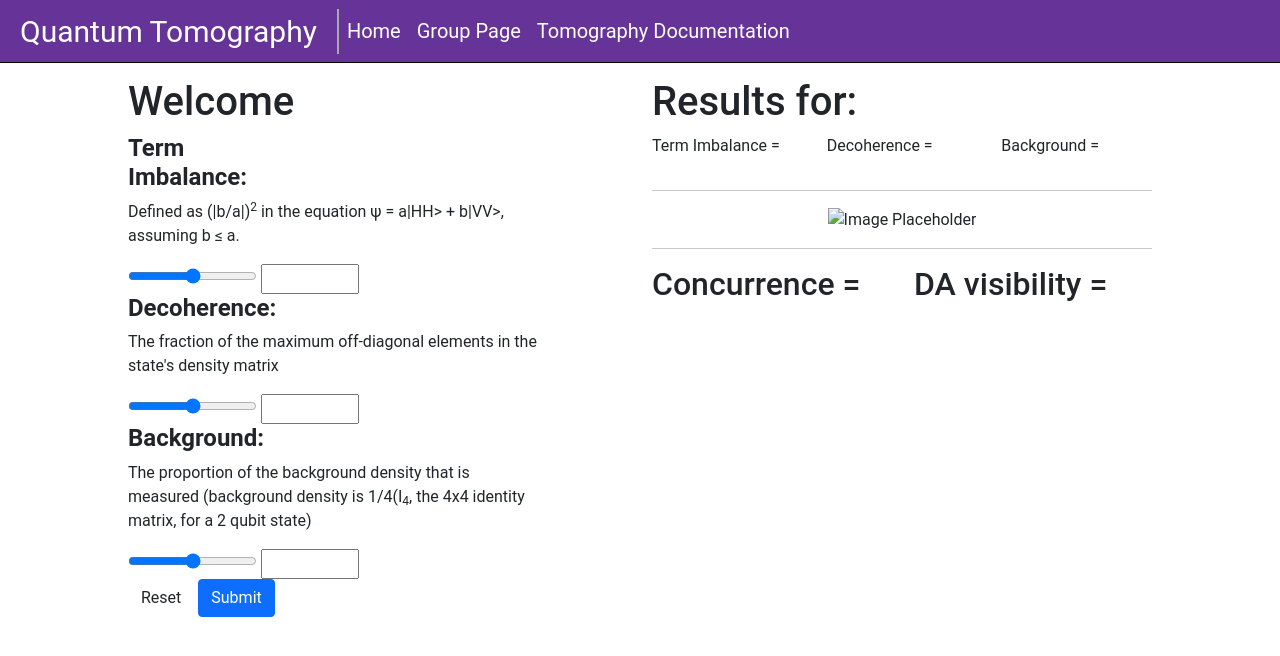
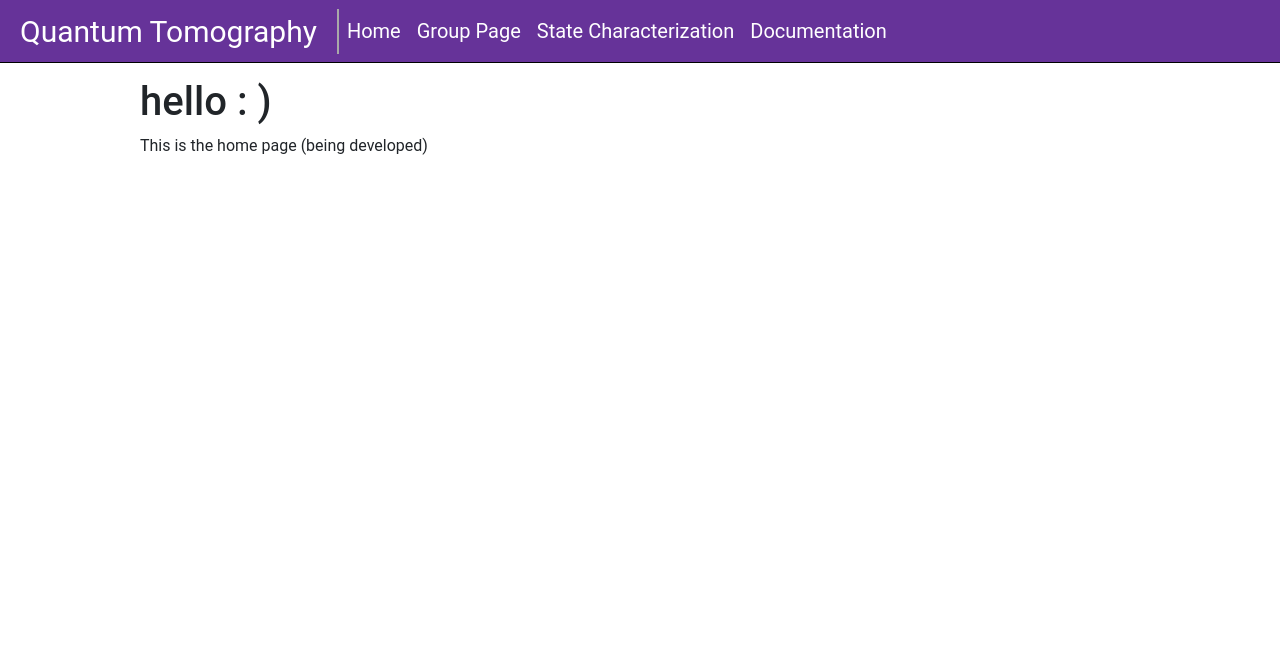
Before and after one commit to KwiatQIM/Flask-App, a Flask app: template src/templates/FrontPage.html in a window 1280 px wide. Shown: the top 656 px of the page. Run offline with Flask 2, Linux system fonts and the light colour scheme; the template is opened without the code that fills it, so the values that code supplies are empty; parts of the project's set-up code (start-up, migrations or seed data) failed here and were passed over; some libraries are stand-ins or nearby versions.

Commit message:
Changed the layout of the website to add a real home page. Added a navbar element for the state characterization app.

```diff
--- a/src/app.py
+++ b/src/app.py
@@ -10,9 +10,14 @@
 
 # NOTE: in this code, epsilon refers to Term Imbalance
 
-# Default home page. This is the page the user first sees when visting the site
+
 @app.route('/')
 def index():
+    return render_template('FrontPage.html')
+
+# Default home page. This is the page the user first sees when visiting the site
+@app.route('/stateCharacterization')
+def state_characterization():
     epsilon = 1
     decoherence = 1
     background = 0
@@ -20,12 +25,12 @@
     daVis = myState.DA_visibility()
     concurrence = myState.concurrence()
     tograph = '/plot/' + str(epsilon) + '/' + str(decoherence) + '/' + str(background)
-    return render_template("FrontPage.html", concRND=str(round(concurrence,4)), daVisRND=str(round(daVis,4)), eps=epsilon, dec=decoherence, bac=background, grph=tograph)
+    return render_template("stateCharacterization.html", concRND=str(round(concurrence,4)), daVisRND=str(round(daVis,4)), eps=epsilon, dec=decoherence, bac=background, grph=tograph)
 
 
 # This is function grabs the values from the sliders on the previous page.
-@app.route("/test", methods=["POST"])
-def test():
+@app.route("/stateCharacterization2", methods=["POST"])
+def state_characterization2():
     epsilon = float(request.form["amountInputEps"])
     decoherence = float(request.form["amountInputDco"])
     background = float(request.form["amountInputBgd"])
@@ -38,7 +43,7 @@
     concurrence = myState.concurrence()
     daVis = myState.DA_visibility()
 
-    return render_template("FrontPage.html", concRND=str(round(concurrence,4)), daVisRND=str(round(daVis,4)), eps=epsilon, dec=decoherence, bac=background, grph=tograph)
+    return render_template("stateCharacterization.html", concRND=str(round(concurrence,4)), daVisRND=str(round(daVis,4)), eps=epsilon, dec=decoherence, bac=background, grph=tograph)
 
 
 # Function that creates a page with only the 9 subplots on it.
--- a/src/templates/FrontPage.html
+++ b/src/templates/FrontPage.html
@@ -4,98 +4,8 @@
 {% endblock %}
 
 {% block body %}
-<div class="row">
-    <div class="col-md-6">
-
-        <h1> Welcome</h1>
-        <!--<form id="upload-form" action="{{ url_for('index') }}" method="POST" enctype="multipart/form-data">-->
-
-        <form method="POST" action="test">
-                <fieldset>
-                <!--Slider 1 -->
-                    <div class="col-md-4">
-                        <h4><strong>Term Imbalance:</strong></h4>
-
-                    </div>
-                    <div class="col-md-10">
-                        <p>Defined as (|b/a|)<sup>2</sup> in the equation &psi; = a|HH> + b|VV>, assuming b &leq; a.</p>
-                    </div>
-                    <div class="col-md-8">
-                        <div class="slidecontainer">
-                                  <input type="range" name="amountRangeEps" min="0" max="1" value="{{eps}}" step=".01" oninput="this.form.amountInputEps.value=this.value" id="epsilonRng" />
-                                  <input type="number" name="amountInputEps" min="0" max="1" value="{{eps}}" step=".01" oninput="this.form.amountRangeEps.value=this.value"id="epsilonInp"/>
-                                  <br>
-                        </div>
-                    </div>
-
-                <!--Slider 2 -->
-                    <div class="col-md-4">
-                        <h4><strong>Decoherence:</strong></h4>
-                    </div>
-                    <div class="col-md-10">
-                        <p>The fraction of the maximum off-diagonal elements in the state's density matrix</p>
-                    </div>
-                    <div class="col-md-8">
-                        <div class="slidecontainer">
-                              <input type="range" name="amountRangeDco" min="0" max="1" value="{{dec}}" step=".01" oninput="this.form.amountInputDco.value=this.value" id="decoherenceRng" />
-                              <input type="number" name="amountInputDco" min="0" max="1" value="{{dec}}" step=".01" oninput="this.form.amountRangeDco.value=this.value"id="decoherenceInp" />
-                              <br>
-                        </div>
-                    </div>
-
-                <!--Slider 3 -->
-                    <div class="col-md-4">
-                        <h4><strong>Background:</strong></h4>
-                    </div>
-                    <div class="col-md-10">
-                        <p>The proportion of the background density that is measured (background density is 1/4(I<sub>4</sub>, the 4x4 identity matrix, for a 2 qubit state)</p>
-                    </div>
-                    <div class="col-md-8">
-                        <div class="slidecontainer">
-                              <input type="range" name="amountRangeBgd" min="0" max="1" value="{{bac}}" step=".01" oninput="this.form.amountInputBgd.value=this.value" id="backgroundRng" />
-                              <input type="number" name="amountInputBgd" min="0" max="1" value="{{bac}}" step=".01" oninput="this.form.amountRangeBgd.value=this.value" id="backgroundInp" />
-                              <br>
-                        </div>
-                    </div>
-
-                    <div class="col-md-6 col-lg-offset-2">
-                        <button type="reset" class="btn btn-default">Reset</button>
-                        <button type="submit" class="btn btn-primary">Submit</button>
-                    </div>
-                </fieldset>
-        </form>
-    </div>
-    <div class="col-md-6">
-
-
-        <h1>Results for:</h1>
-        <div class="row">
-            <div class="col-sm-4">
-                <p>Term Imbalance = {{eps}}</p>
-            </div>
-            <div class="col-sm-4">
-                <p>Decoherence = {{dec}}</p>
-            </div>
-            <div class="col-sm-4">
-                <p>Background = {{bac}}</p>
-            </div>
-        </div>
-        <hr>
-        <div class="text-center">
-            <img src="{{grph}}" alt="Image Placeholder" width = "450" height="400" class="center">
-        </div>
-        <hr>
-        <div class="row">
-            <div class="col-md-6">
-                <h2>Concurrence = {{concRND}}</h2>
-            </div>
-            <div class="col-md-6">
-                <h2>DA visibility = {{daVisRND}}</h2>
-            </div>
-        </div>
-
-    </div>
-
+<div class="container">
+    <h1> hello : )</h1>
+    <p>This is the home page (being developed)</p>
 </div>
-
 {% endblock %}
--- a/src/templates/base.html
+++ b/src/templates/base.html
@@ -43,7 +43,12 @@
             </ul>
             <ul class="navbar-nav mr-auto">
               <li class="nav-item">
-                <a class="nav-link" href="{{url_for('displayDocumentationPage')}}">Tomography Documentation</a>
+                <a class="nav-link" href="{{url_for('state_characterization')}}">State Characterization</a>
+              </li>
+            </ul>
+            <ul class="navbar-nav mr-auto">
+              <li class="nav-item">
+                <a class="nav-link" href="{{url_for('displayDocumentationPage')}}">Documentation</a>
               </li>
             </ul>
         </div>
```
Also changed, not shown: src/templates/stateCharacterization.html (added, +101 -0 lines).
